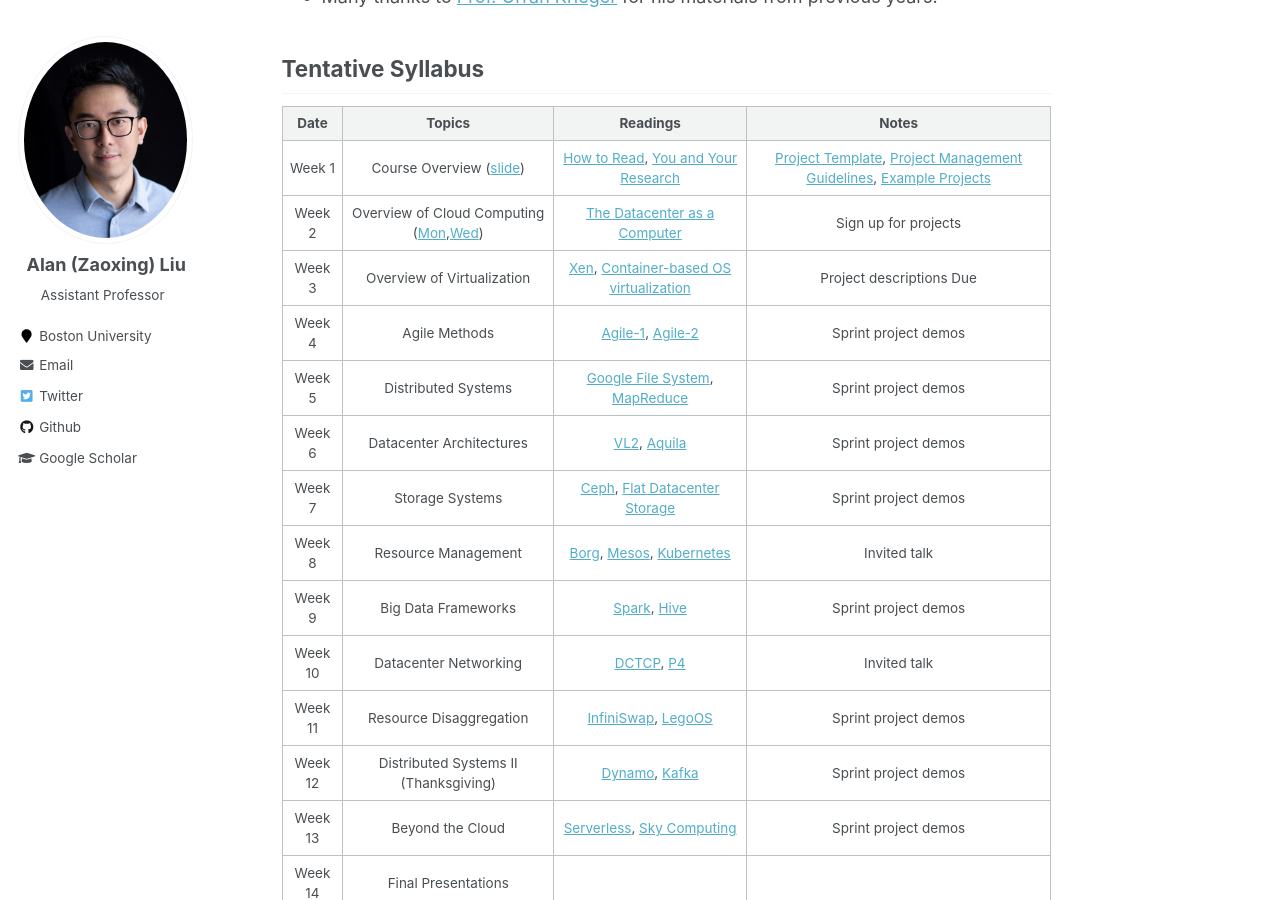
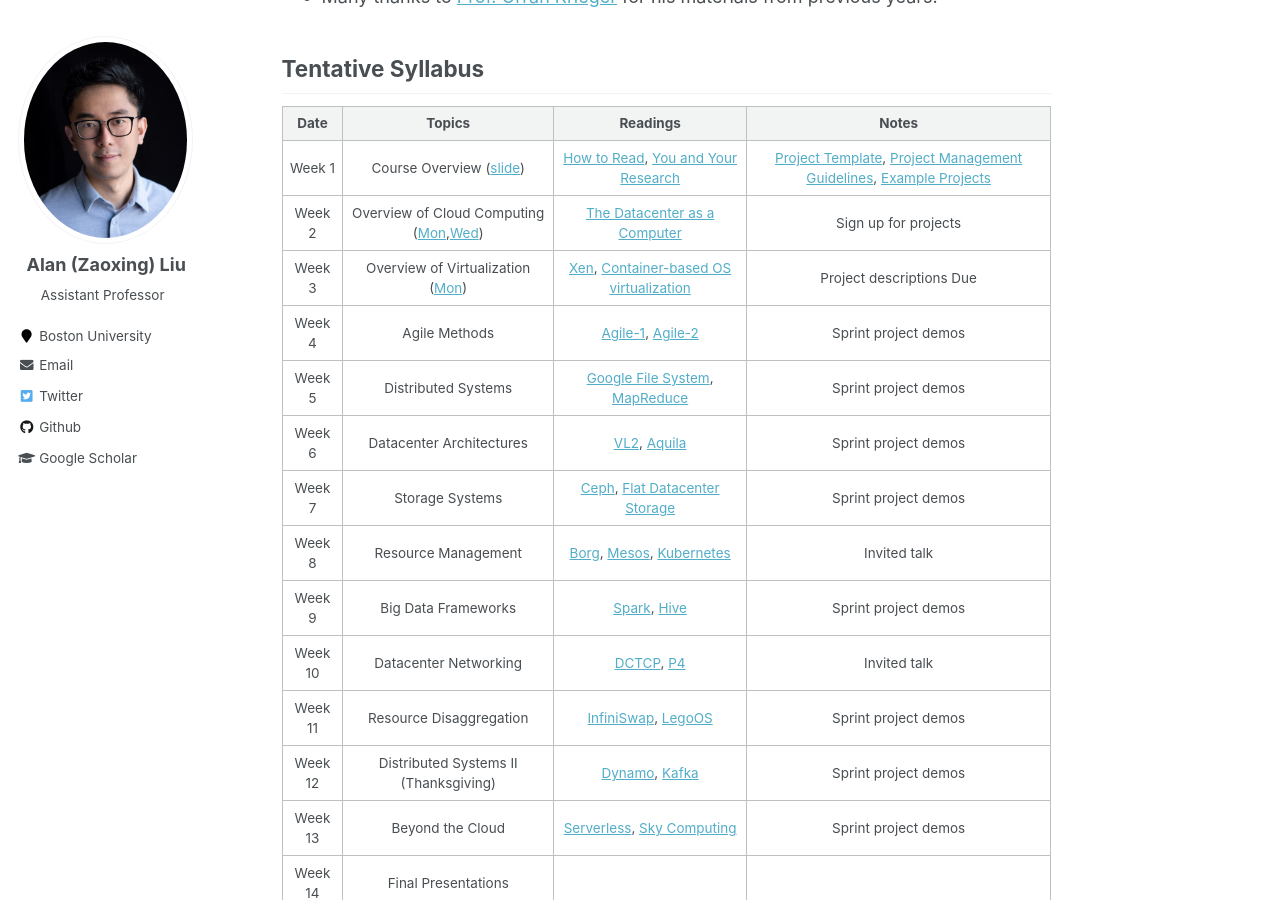
Before and after one commit to zaoxing/zaoxing.github.io, a Jekyll site: the page built from _teaching/2022-fall-cloud.md, in a window 1280 px wide and 900 px high, scrolled down 1030 px. Built offline with Jekyll 4.4.1, drawn with Linux system fonts in a browser that asks for light colours; comment, search, counter and statistics services are not loaded.

Commit message:
update slide week 3

```diff
--- a/_teaching/2022-fall-cloud.md
+++ b/_teaching/2022-fall-cloud.md
@@ -32,7 +32,7 @@ Tentative Syllabus
 | :------: | :------: | :------:  | :----: |
 | Week 1  | Course Overview ([slide](/files/slides/lecture1.pdf)) | [How to Read](/files/course/CCR07_HowToRead.pdf), [You and Your Research](/files/course/Bell86_YouAndYourResearch.pdf) | [Project Template](https://github.com/zaoxing/cloudcourse22/blob/main/Project_Description_Template.md), [Project Management Guidelines](), [Example Projects]() |
 | Week 2  | Overview of Cloud Computing ([Mon](/files/slides/lecture2.pdf),[Wed](/files/slides/week2_2.pdf)) | [The Datacenter as a Computer](https://www.morganclaypool.com/doi/abs/10.2200/S00874ED3V01Y201809CAC046) | Sign up for projects |
-| Week 3  | Overview of Virtualization | [Xen](/files/course/SOSP03_Xen.pdf), [Container-based OS virtualization](/files/course/EuroSys07_Container.pdf)| Project descriptions Due |
+| Week 3  | Overview of Virtualization ([Mon](/files/slides/week3_1.pdf)) | [Xen](/files/course/SOSP03_Xen.pdf), [Container-based OS virtualization](/files/course/EuroSys07_Container.pdf)| Project descriptions Due |
 | Week 4 | Agile Methods | [Agile-1](), [Agile-2]()  | Sprint project demos |
 | Week 5 | Distributed Systems | [Google File System](/files/course/SOSP03_GFS.pdf), [MapReduce](/files/course/CACM_MapReduce.pdf) | Sprint project demos |
 | Week 6 | Datacenter Architectures | [VL2](/files/course/SIGCOMM09_VL2.pdf), [Aquila](/files/course/NSDI22_Aquila.pdf) | Sprint project demos |
```
Also changed, not shown: 1 other file.
